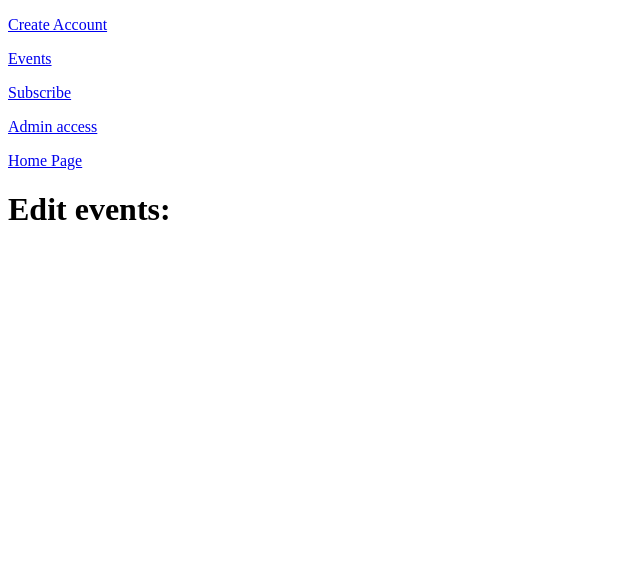
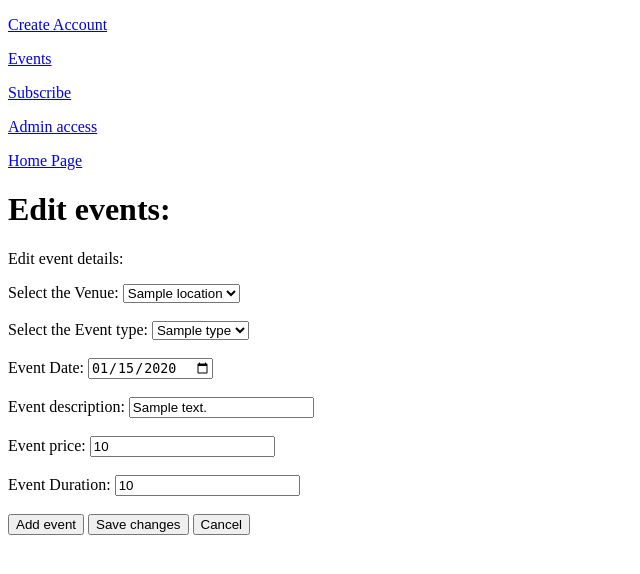
Before and after one commit to SuelenKarbivnychyy/Tampa-Tango-Calendar, a Flask app: page /edit_event/1 in a window 1280 px wide. Shown: the top 574 px of the page, without its empty margins (0-640 px from the left). Run offline with Flask 3, Linux system fonts and the light colour scheme; tables that the repository leaves empty hold one stand-in row (values such as "Sample post").

Commit message:
updated the html code to display the correct event's information to be edit by the adm

```diff
--- a/server.py
+++ b/server.py
@@ -118,6 +118,8 @@ def adm_page():
     return render_template("adm.html", events_inf = events_inf, locations_inf = locations_inf, events_type_inf = events_type_inf)
 
 
+
+
 @app.route("/add_event_type", methods=["POST"])
 def add_event_type():
     """Add a new event type to the database"""
@@ -179,10 +181,16 @@ def add_event():
 
 @app.route("/edit_event/<id>")
 def edit_event(id):
-    """Edit events"""
+    """Show edit event form"""
 
-    event_id = crud.get_event_by_id(id)
-    return render_template("edit_event.html", event_id = event_id)
+    # events_inf = Event.query.all()
+    locations_inf = Location.query.all()
+    events_type_inf = crud.get_all_events_type()
+    event = crud.get_event_by_id(id)
+
+
+    return render_template("edit_event.html", event = event, locations_inf = locations_inf, events_type_inf = events_type_inf)
+
 
 
 
--- a/templates/edit_event.html
+++ b/templates/edit_event.html
@@ -9,6 +9,47 @@
 
 <h1>Edit events:</h1>
 
+<p>Edit event details:</p>
+<form action = "/update_event">
+
+    <label for="venue_select">Select the Venue:</label>
+    <select name="venue" id="venue">
+    <!-- <option value="">--Please choose an option--</option>  -->
+    <option value="">{{event.location.venue_name}}</option>
+
+    {% for venue in locations_inf %}
+        <option value="{{venue.id}}">{{venue.venue_name}}</option>
+    {% endfor %}
+    </select>
+    <br><br>
+
+    <label for="event_type">Select the Event type:</label>
+    <select name="type" id="event_title">
+    <option value="">{{event.event_type.name}}</option>
+    {% for e_type in events_type_inf %}
+        <option value={{e_type.id}}>{{e_type.name}}</option>
+    {% endfor %}
+    </select>
+    <br><br>
+    <label for="date_input">Event Date:</label>
+    <input type="date" name="event_date" id = "date_input" value="{{event.date.strftime('%Y-%m-%d')}}">
+    <br><br>
+    <label for="description_input">Event description:</label>
+    <input type="text" name="description" id="description_input" value="{{event.description}}">
+    <br><br>
+    <label for="price_input">Event price:</label>
+    <input type="number" name="price" id="price_input" value="{{event.price}}">
+    <br><br>
+    <label for="duration_input">Event Duration:</label>
+    <input type="number" name="event_duration" id="duration_input" value="{{event.duration}}">
+    <br><br>
+    <input type="submit" value="Add event" id="add_event">
+    <input type="submit" value="Save changes" id="save-changes">
+    <input type="submit" value="Cancel" id="cancel">
+
+
+</form>  <br><br>
+
 
 
 {% endblock %}
```
Also changed, not shown: templates/adm.html (+7 -11 lines).
